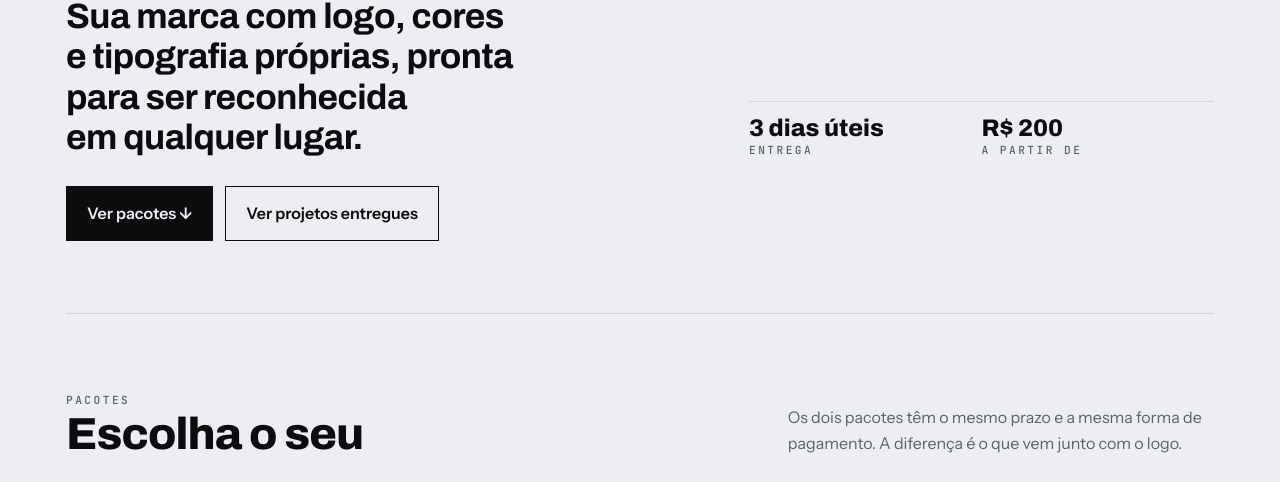
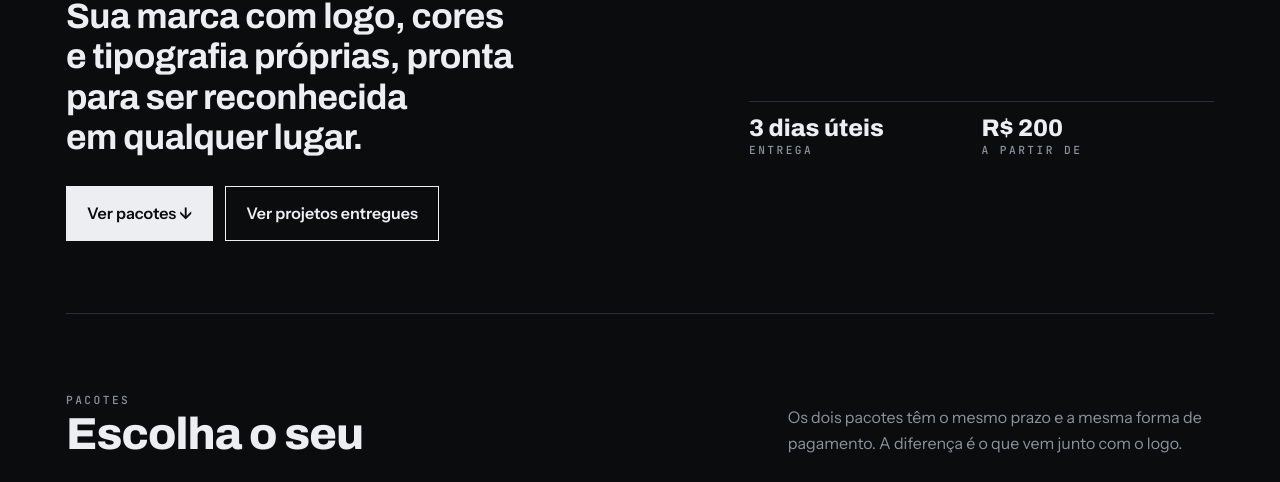
Before and after one commit to ghcriacoesgraficas/ghcriacoesgraficas.github.io, a plain HTML site: page identidade-visual/index.html in a window 1280 px wide. Shown: the part 494-976 px from the top of the page. Drawn offline with Linux system fonts and the light colour scheme.

Commit message:
Add files via upload

```diff
--- a/identidade-visual/index.html
+++ b/identidade-visual/index.html
@@ -1,8 +1,10 @@
 <!doctype html>
-<html lang="pt-BR">
+<html lang="pt-BR" data-theme="dark">
 <head>
 <meta charset="utf-8">
 <meta name="viewport" content="width=device-width, initial-scale=1">
+<meta name="color-scheme" content="dark">
+<meta name="theme-color" content="#0b0c0e">
 <title>Identidade Visual · GH Criações Gráficas</title>
 <meta name="description" content="Criação de logo e identidade visual completa. Pacotes a partir de R$ 200, entrega em até 3 dias úteis.">
 <link rel="preconnect" href="https://fonts.googleapis.com">
```
